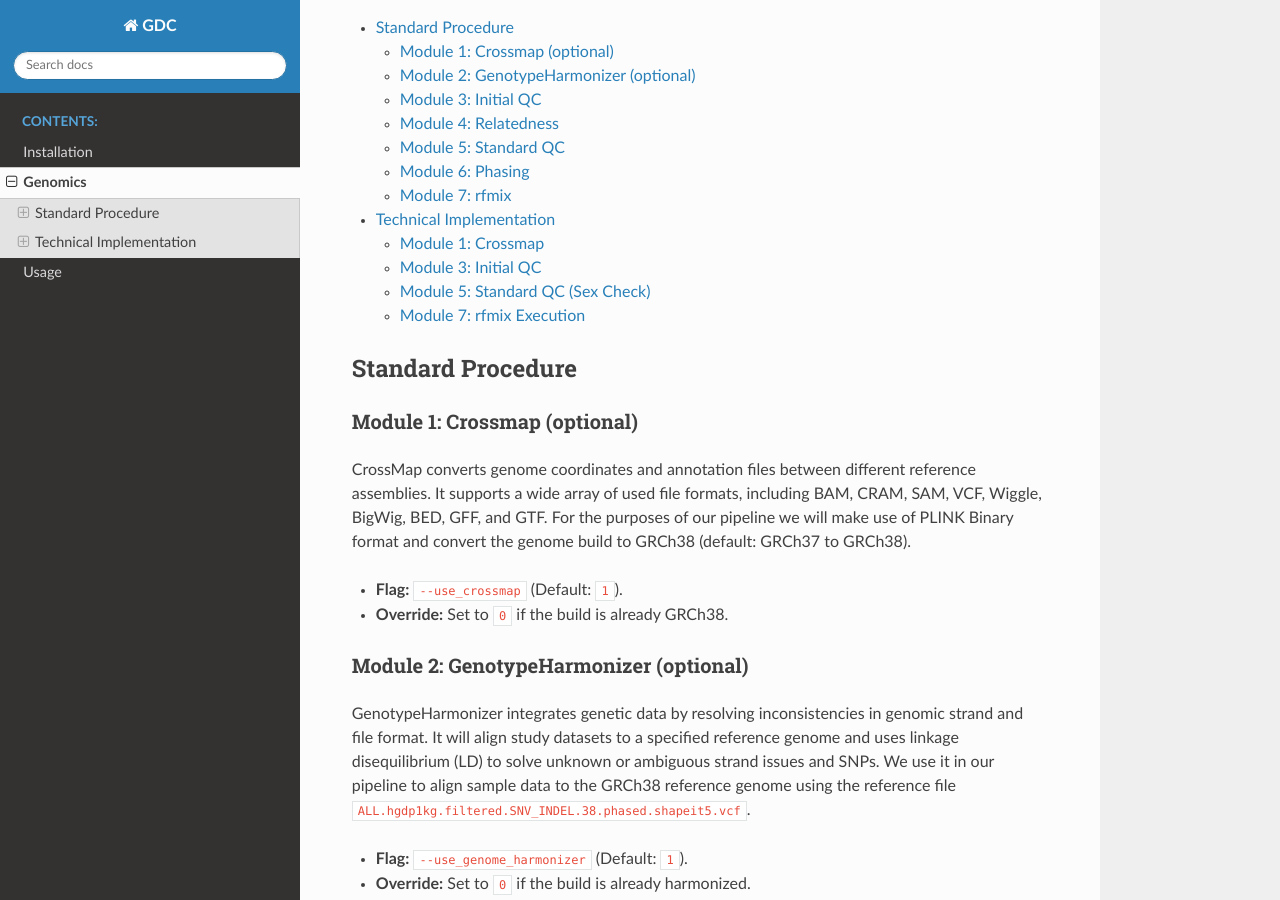
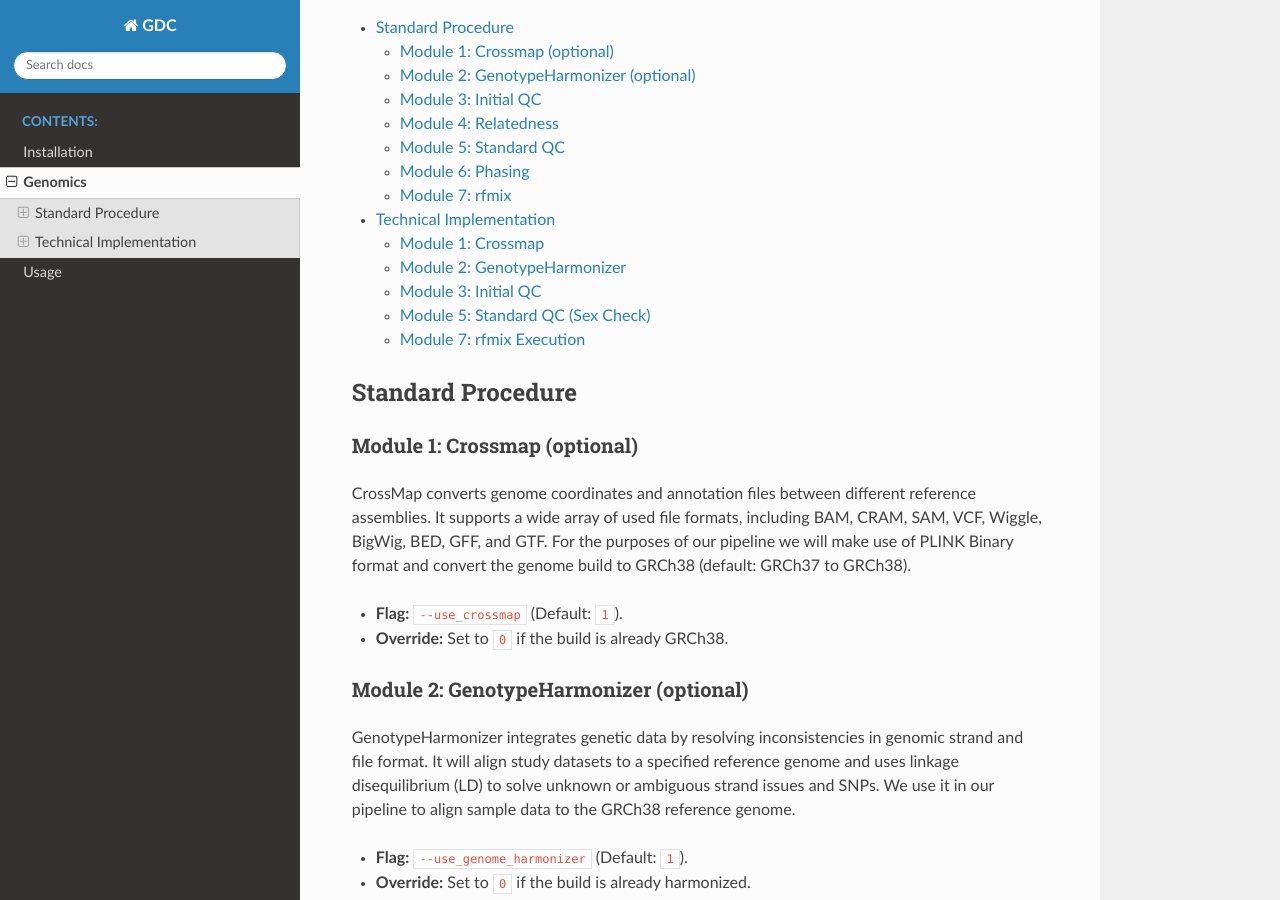
Before and after one commit to and02709/GDC, a Sphinx documentation site: the page built from docs/genomics.rst, in a window 1280 px wide and 900 px high, scrolled down 228 px. Built offline with Sphinx 7.4.7 and the Read the Docs theme 3.1.0, drawn with Linux system fonts in a browser that asks for light colours; pages that are not in the unit, such as notebooks, are missing from menus; some of the changed text lies outside the part shown.

Commit message:
Update GenotypeHarmonizer documentation
Removed specific reference file mention from GenotypeHarmonizer section and added console command example for GenotypeHarmonizer usage.

```diff
--- a/docs/genomics.rst
+++ b/docs/genomics.rst
@@ -19,7 +19,7 @@
 
 Module 2: GenotypeHarmonizer (optional)
 ~~~~~~~~~~~~~~~~~~~~~~~~~~~~~~~~~~~~~~~
-GenotypeHarmonizer integrates genetic data by resolving inconsistencies in genomic strand and file format. It will align study datasets to a specified reference genome and uses linkage disequilibrium (LD) to solve unknown or ambiguous strand issues and SNPs. We use it in our pipeline to align sample data to the GRCh38 reference genome using the reference file ``ALL.hgdp1kg.filtered.SNV_INDEL.38.phased.shapeit5.vcf``.
+GenotypeHarmonizer integrates genetic data by resolving inconsistencies in genomic strand and file format. It will align study datasets to a specified reference genome and uses linkage disequilibrium (LD) to solve unknown or ambiguous strand issues and SNPs. We use it in our pipeline to align sample data to the GRCh38 reference genome.
 
 * **Flag:** ``--use_genome_harmonizer`` (Default: ``1``).
 * **Override:** Set to ``0`` if the build is already harmonized.
@@ -44,7 +44,6 @@
    \phi_{ij} = \frac{N_{Aa,Aa} - 2N_{AA,aa}}{N_{Aa,i} + N_{Aa,j}}
 
 
-
 Based on the calculated :math:`\phi`, relationships are categorized as follows:
 
 .. list-table:: Relationship Inference Criteria
@@ -57,7 +56,7 @@
    * - **Duplicate/Twin**
      - :math:`> 0.354`
      - Identical twins, same person sampled
-   * - - **1st-Degree**
+   * - **1st-Degree**
      - :math:`[0.177, 0.354]`
      - Parent-Offspring, Full Siblings
    * - **2nd-Degree**
@@ -66,7 +65,6 @@
    * - **Unrelated**
      - :math:`< 0.0442`
      - No close detectable relation
-
 
 
 Module 5: Standard QC
@@ -95,6 +93,14 @@
 
    $ python CrossMap.py GRCh37_to_GRCh38.chain.gz prep.bed study_lifted.bed
 
+Module 2: GenotypeHarmonizer
+~~~~~~~~~~~~~~~~~~~~~~~~~~~~
+.. code-block:: console
+
+   $ java -jar GenotypeHarmonizer.jar --input study_data --input_type PLINK_BED \
+     --ref ALL.hgdp1kg.filtered.SNV_INDEL.38.phased.shapeit5.vcf --ref_type VCF \
+     --output harmonized_data --output_type PLINK_BED
+
 Module 3: Initial QC
 ~~~~~~~~~~~~~~~~~~~~
 .. code-block:: console
```
